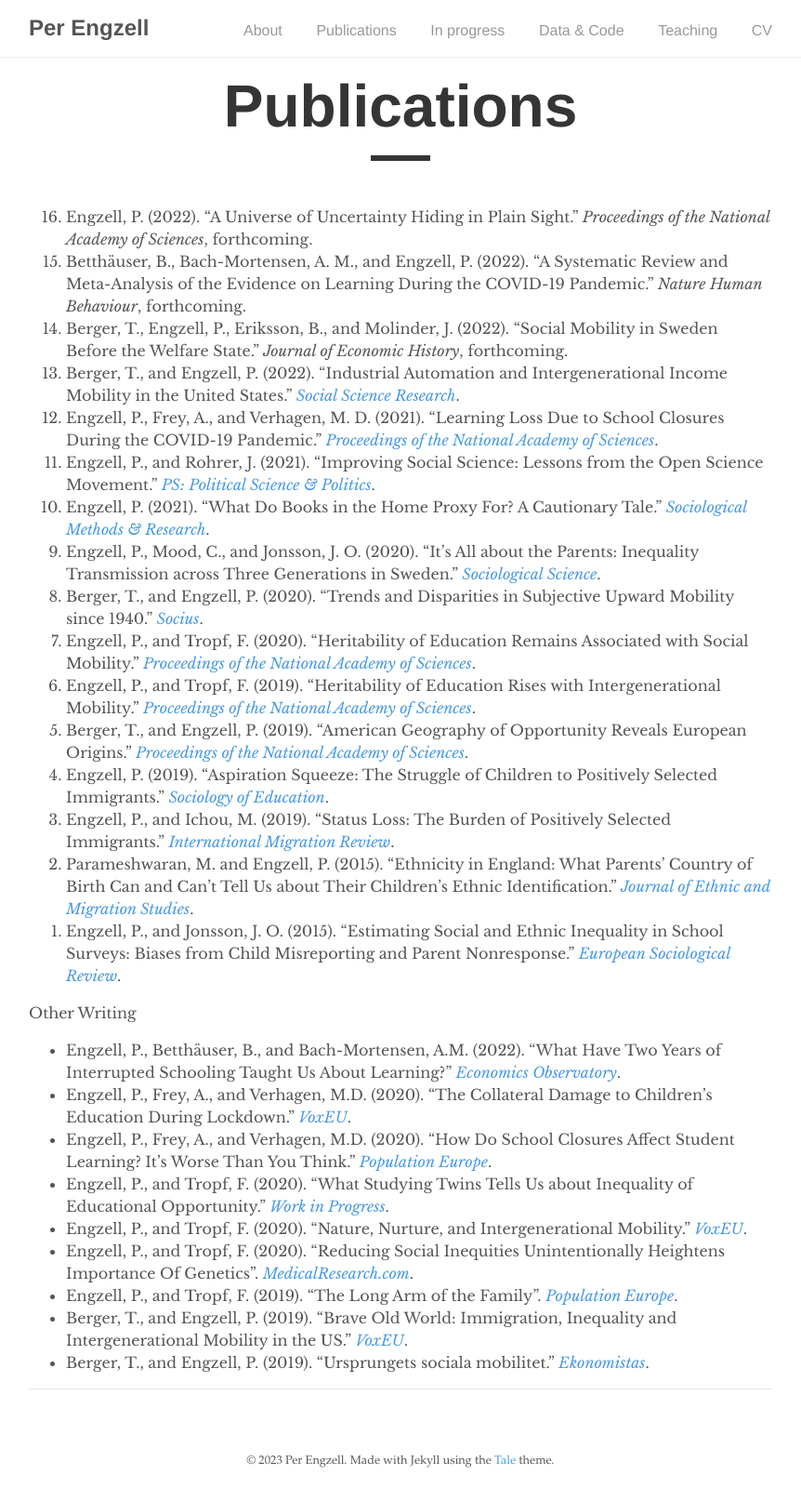
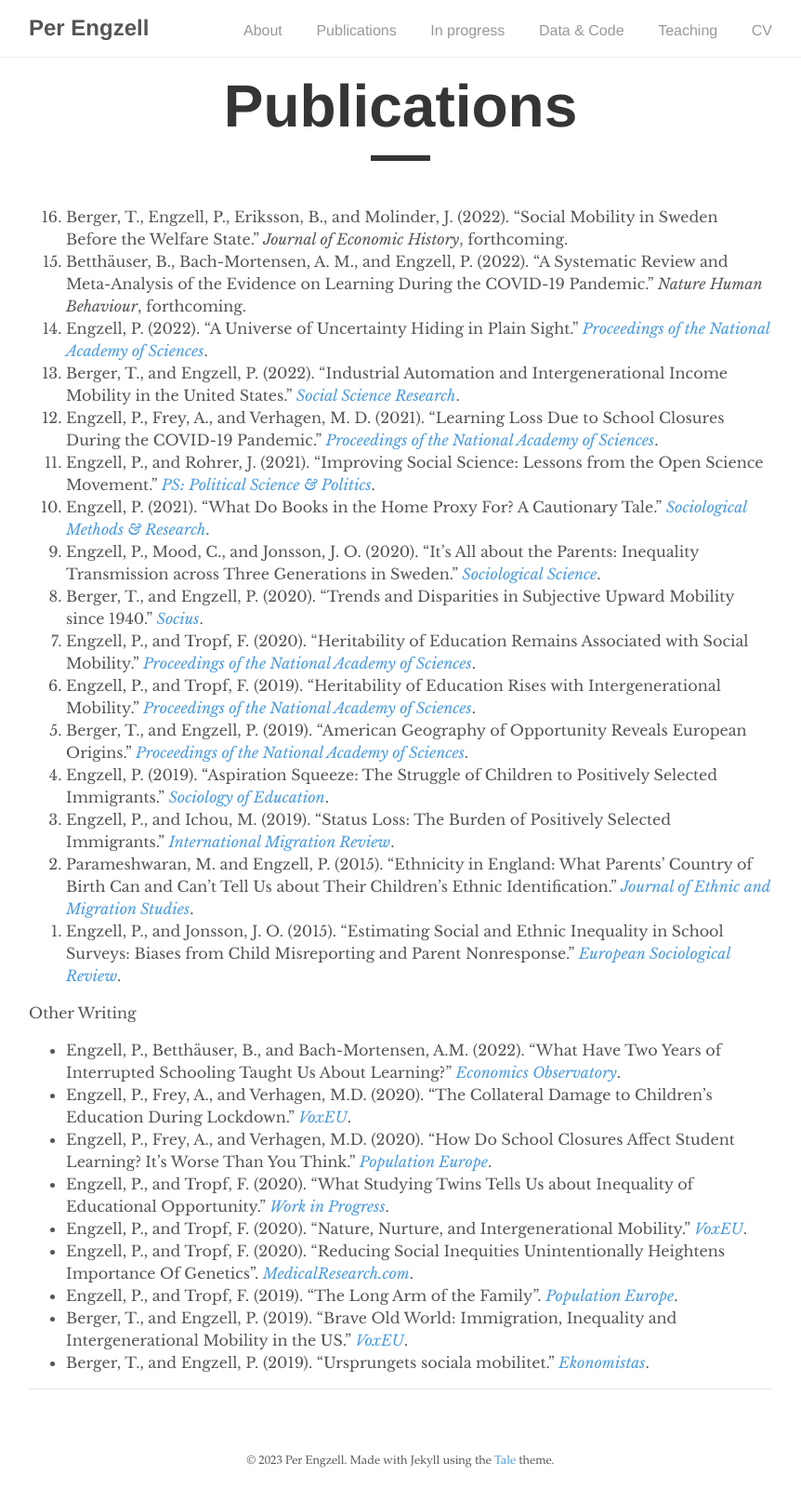
Before and after one commit to pengzell/pengzell.github.io, a Jekyll site: the page built from _pages/publications.md, in a window 1280 px wide. Shown: the whole page at 93% size, without its empty margins (209-1071 px from the left). Built offline with Jekyll 4.4.1, drawn with Linux system fonts in a browser that asks for light colours.

Commit message:
Update publications.md

```diff
--- a/_pages/publications.md
+++ b/_pages/publications.md
@@ -5,9 +5,9 @@ author: "Per Engzell"
 permalink: /publications/
 ---
 
-1. Engzell, P. (2022). "A Universe of Uncertainty Hiding in Plain Sight." *Proceedings of the National Academy of Sciences*, forthcoming.
+1. Berger, T., Engzell, P., Eriksson, B., and Molinder, J. (2022). "Social Mobility in Sweden Before the Welfare State." *Journal of Economic History*, forthcoming.
 2. Betthäuser, B., Bach-Mortensen, A. M., and Engzell, P. (2022). "A Systematic Review and Meta-Analysis of the Evidence on Learning During the COVID-19 Pandemic." *Nature Human Behaviour*, forthcoming.
-3. Berger, T., Engzell, P., Eriksson, B., and Molinder, J. (2022). "Social Mobility in Sweden Before the Welfare State." *Journal of Economic History*, forthcoming.
+3. Engzell, P. (2022). "A Universe of Uncertainty Hiding in Plain Sight." [*Proceedings of the National Academy of Sciences*](https://doi.org/10.1073/pnas.2218530120).
 4. Berger, T., and Engzell, P. (2022). "Industrial Automation and Intergenerational Income Mobility in the United States." [*Social Science Research*](https://doi.org/10.1016/j.ssresearch.2021.102686).
 5. Engzell, P., Frey, A., and Verhagen, M. D. (2021). "Learning Loss Due to School Closures During the COVID-19 Pandemic." [*Proceedings of the National Academy of Sciences*](https://doi.org/10.1073/pnas.2022376118).
 6. Engzell, P., and Rohrer, J. (2021). "Improving Social Science: Lessons from the Open Science Movement." [*PS: Political Science & Politics*](https://doi.org/10.1017/S1049096520000967).
```
